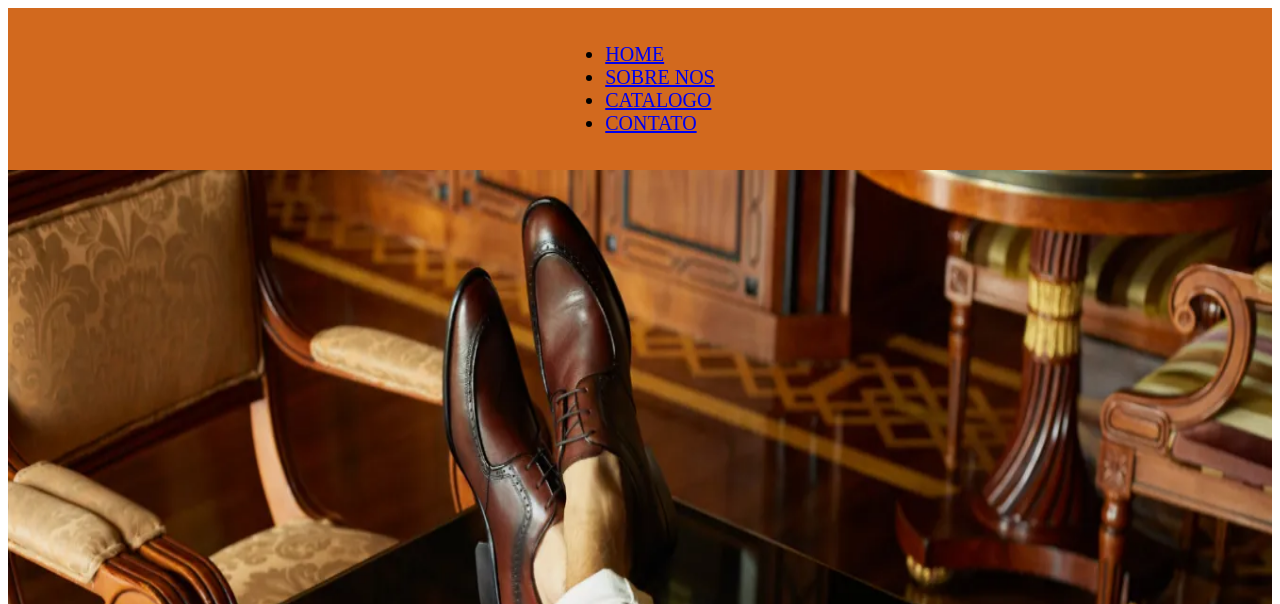
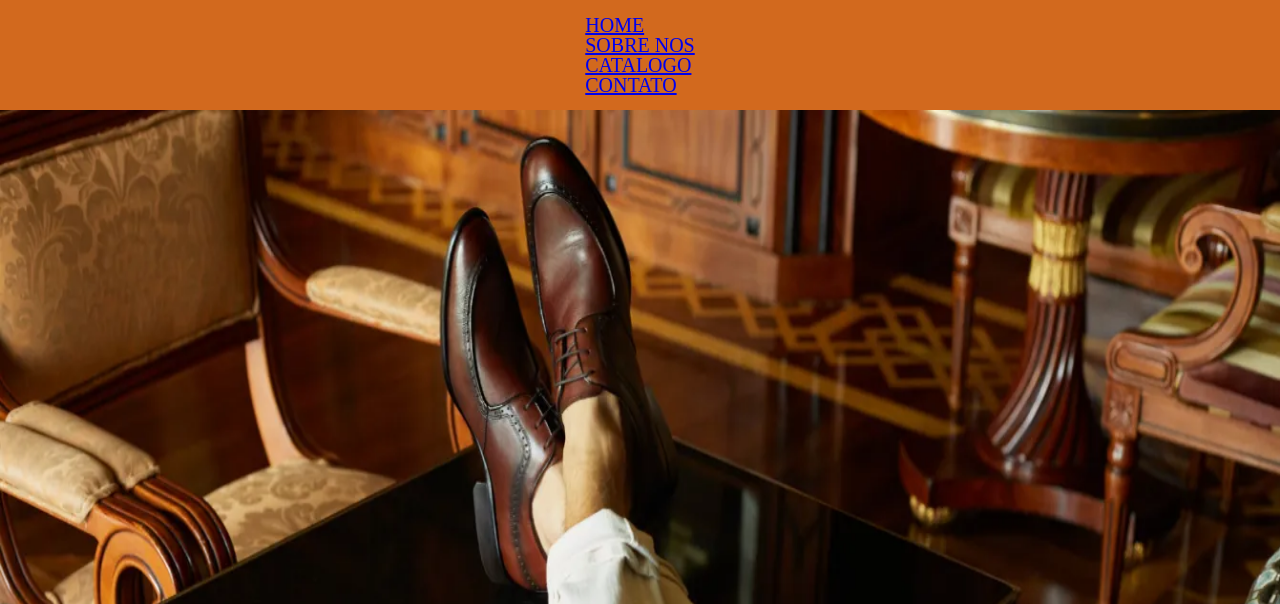
Before and after one commit to haalfking/sapataria-arnaldo, a plain HTML site: page catalogo.html in a window 1280 px wide. Shown: the top 604 px of the page. Drawn offline with Linux system fonts and the light colour scheme; files that its build step writes are made by us from their sources.

Commit message:
atualização

```diff
--- a/catalogo.html
+++ b/catalogo.html
@@ -4,8 +4,8 @@
     <meta charset="UTF-8">
     <meta http-equiv="X-UA-Compatible" content="IE=edge">
     <meta name="viewport" content="width=device-width, initial-scale=1.0">
-    <link rel="stylesheet" href="">
-    <link rel="stylesheet" href="style.css">
+    <link rel="stylesheet" href="css/reset.css">
+    <link rel="stylesheet" href="css/style.css">
 
     <title>sapataria seu Arnaldo-catalogo</title>
 </head>
```
Also changed, not shown: index.html (+5 -2 lines).
